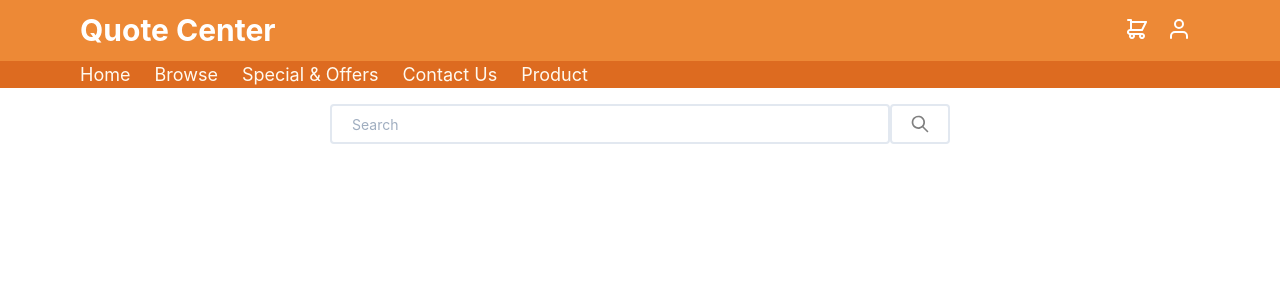
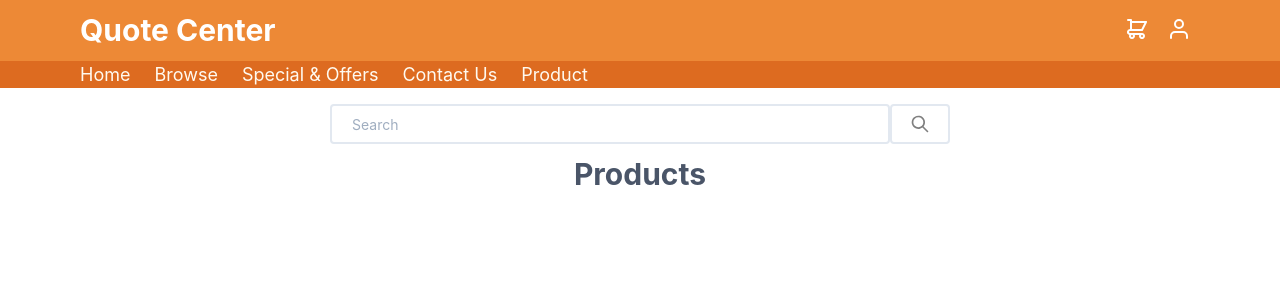
Before and after one commit to alberto-clara/qc-capstone, a React (Create React App) app in the folder front-end/react-docker-app/: page /product in a window 1280 px wide. Shown: the top 300 px of the page. Built offline with nearby package versions, Linux system fonts and the light colour scheme; no server answers.

Commit message:
Auto stash before rebase of "origin/product_page"

```diff
--- a/front-end/react-docker-app/src/components/Product.jsx
+++ b/front-end/react-docker-app/src/components/Product.jsx
@@ -12,9 +12,14 @@ export function Product(props) {
                 </button>
             </div>);
 
+    const side_pic = (
+        <div className=" titlePage py-2 lg:text-3xl"> Products</div>
+    );
+
     return (
         <div>
             {search}
+            {side_pic}
         </div>
         )
 }
```
Also changed, not shown: 1 other file (tests, documents, lock files or other folders).
